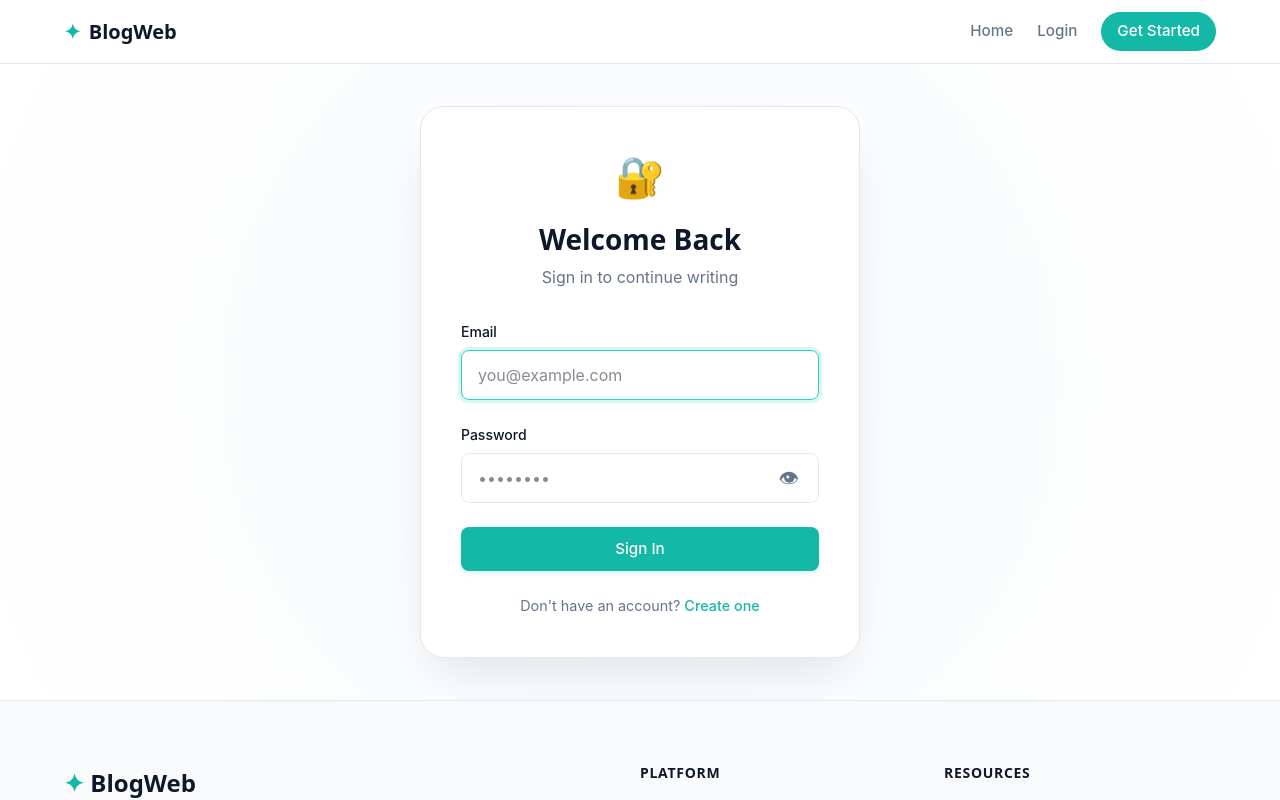
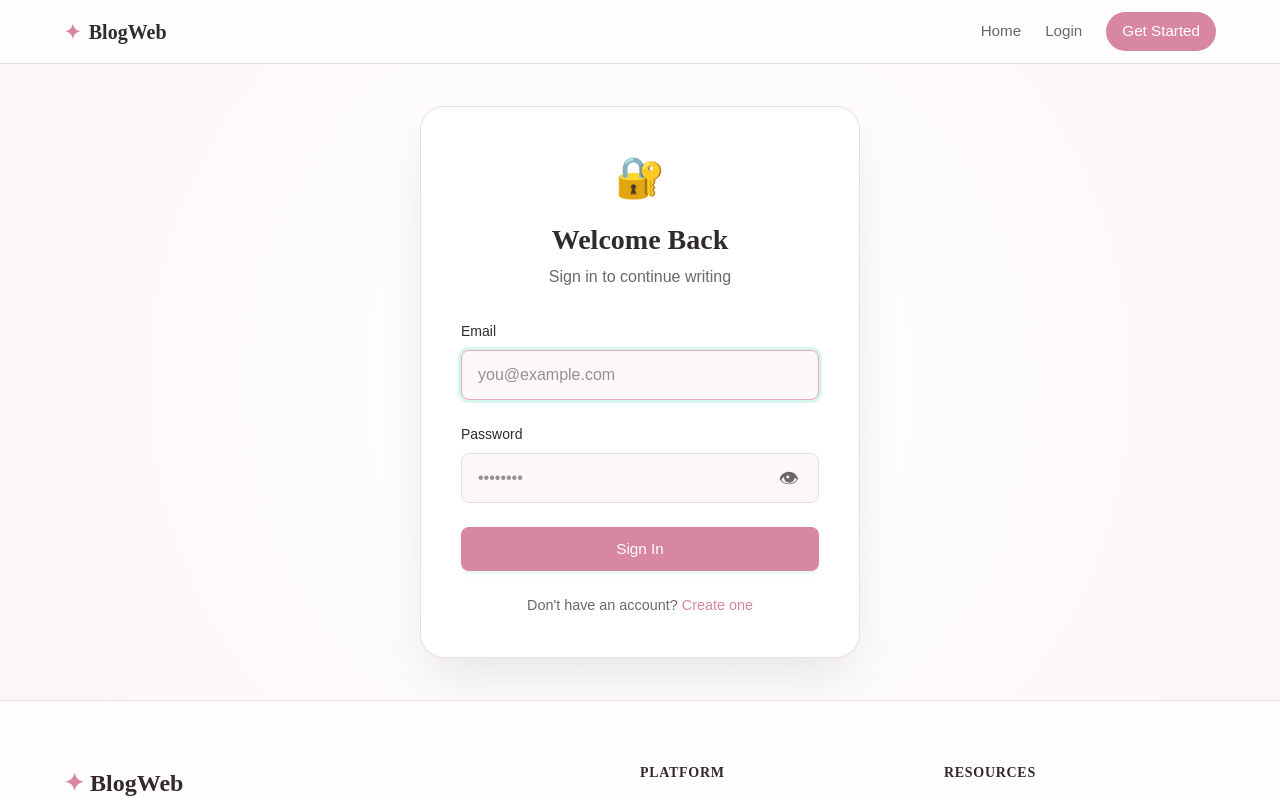
Before and after one commit to hanfaimran/Blog-Web, a React (Vite) app in the folder client/: page /login in a window 1280 px wide. Shown: the top 800 px of the page. Built offline with nearby package versions, Linux system fonts and the light colour scheme; no server answers.

Commit message:
Update index.css

```diff
--- a/client/src/index.css
+++ b/client/src/index.css
@@ -2,27 +2,29 @@
 
 /* ── Custom Theme Tokens & Utilities ── */
 @theme {
-  --color-brand-50: #f0fdfa;
-  --color-brand-100: #ccfbf1;
-  --color-brand-200: #99f6e4;
-  --color-brand-300: #5eead4;
-  --color-brand-400: #2dd4bf;
-  --color-brand-500: #14b8a6;
-  --color-brand-600: #0d9488;
-  --color-brand-700: #0f766e;
-  --color-brand-800: #115e59;
-  --color-brand-900: #134e4a;
-  --color-brand-950: #042f2e;
+  --color-brand-50: #FFF7F9;
+  --color-brand-100: #FCECF1;
+  --color-brand-200: #F8DCE5;
+  --color-brand-300: #F2C8D6;
+  --color-brand-400: #E9A8BD;
+  --color-brand-500: #D887A2;
+  --color-brand-600: #C96E8B;
+  --color-brand-700: #AA5672;
+  --color-brand-800: #86445A;
+  --color-brand-900: #643443;
+  --color-brand-950: #47242F;
 
-  --color-bg-base: #ffffff;
-  --color-bg-surface: #f8fafc;
-  --color-bg-elevated: #ffffff;
-  --color-text-base: #0f172a;
-  --color-text-muted: #64748b;
-  --color-border-base: #e2e8f0;
+  --color-bg-base: #FCF8F8;
+  --color-bg-surface: #FFFDFD;
+  --color-bg-elevated: #FFFFFF;
 
-  --font-sans: 'Inter', system-ui, -apple-system, sans-serif;
-  --font-display: 'Outfit', system-ui, -apple-system, sans-serif;
+  --color-text-base: #2F2A2B;
+  --color-text-muted: #6D6668;
+
+  --color-border-base: #EADDE2;
+
+  --font-sans: 'Manrope', sans-serif;
+  --font-display: 'Playfair Display', serif;
 }
 
 /* Dark Mode Overrides (manual class-based or media) */
```
